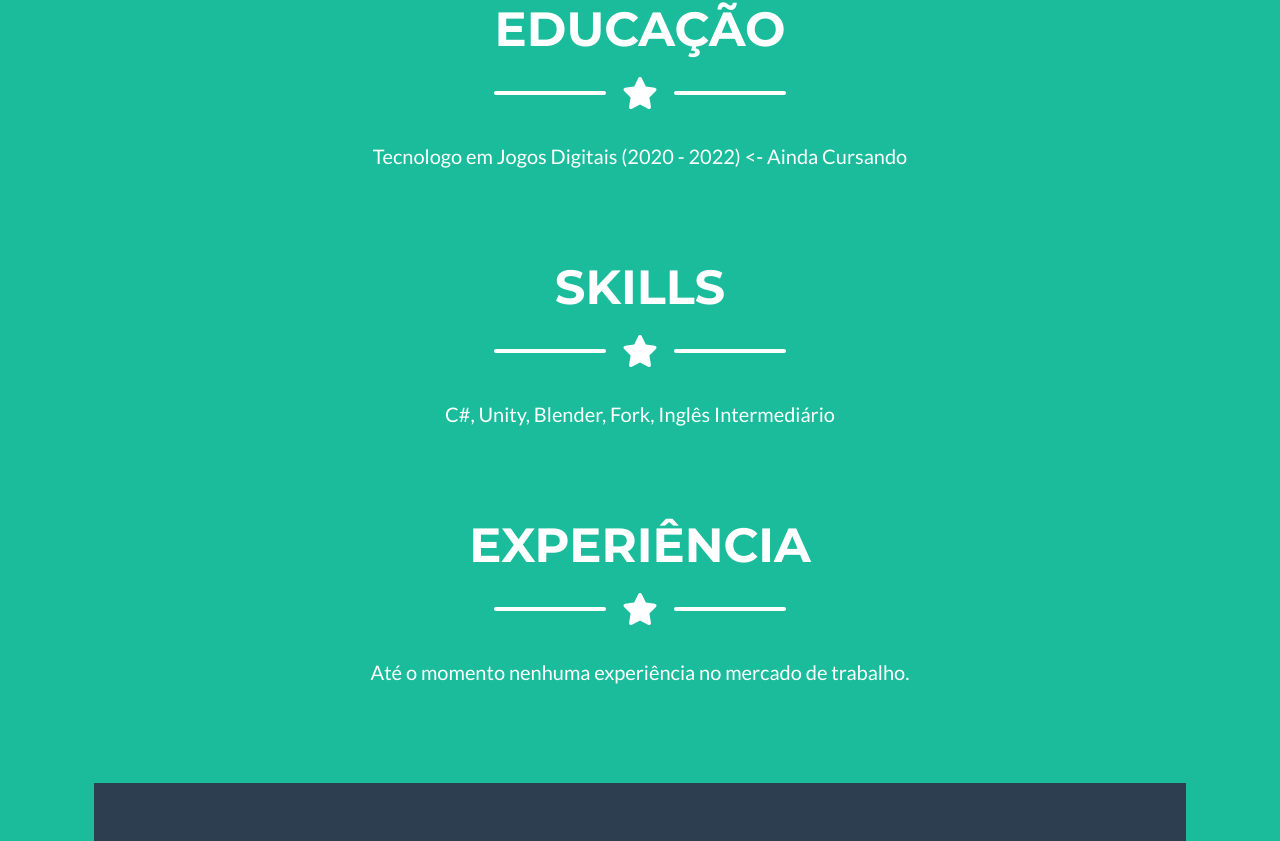
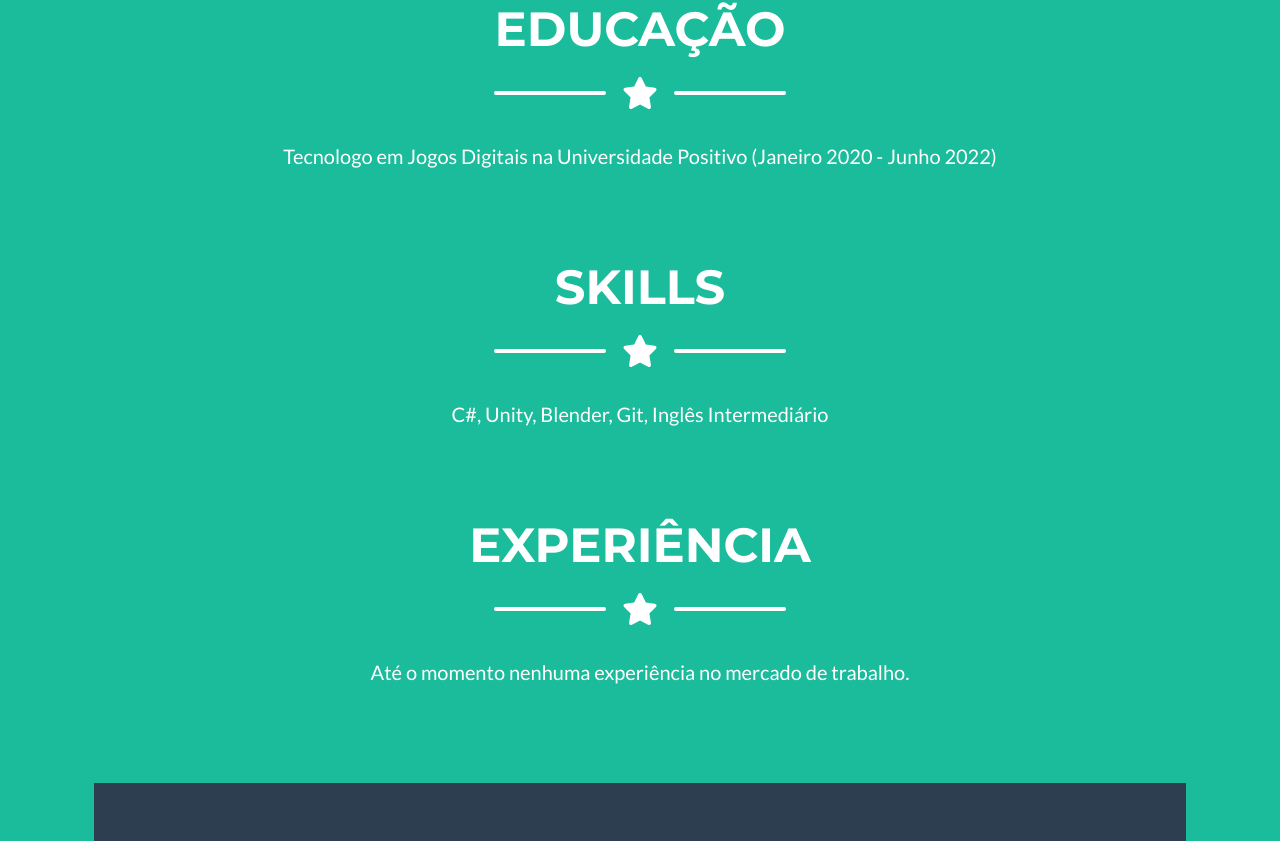
Before and after one commit to Sordruther/Sordruther.github.io, a plain HTML site: page index.html in a window 1280 px wide. Shown: the part 1900-2741 px from the top of the page. Drawn offline with nearby package versions, Linux system fonts and the light colour scheme.

Commit message:
mudança formação

```diff
--- a/index.html
+++ b/index.html
@@ -131,7 +131,7 @@
                 </div>
                 <!-- About Section Content-->
                 <div class="row">
-                    <div class="page-section-headingfont-weight-light mb-0"><p style="text-align:center;" class="lead mb-0">Tecnologo em Jogos Digitais (2020 - 2022) <- Ainda Cursando </p>
+                    <div class="page-section-headingfont-weight-light mb-0"><p style="text-align:center;" class="lead mb-0">Tecnologo em Jogos Digitais na Universidade Positivo (Janeiro 2020 - Junho 2022)</p>
                 </div>
                 <section class="page-section bg-primary text-white mb-0" id="skills">
                     <div class="container">
@@ -145,7 +145,7 @@
                         </div>
                         <!-- About Section Content-->
                         <div class="row">
-                            <div class="page-section-headingfont-weight-light mb-0"><p style="text-align:center;" class="lead mb-0">C#, Unity, Blender, Fork, Inglês Intermediário</p>
+                            <div class="page-section-headingfont-weight-light mb-0"><p style="text-align:center;" class="lead mb-0">C#, Unity, Blender, Git, Inglês Intermediário</p>
                         </div>
                         <section class="page-section bg-primary text-white mb-0" id="skills">
                             <div class="container">
```
